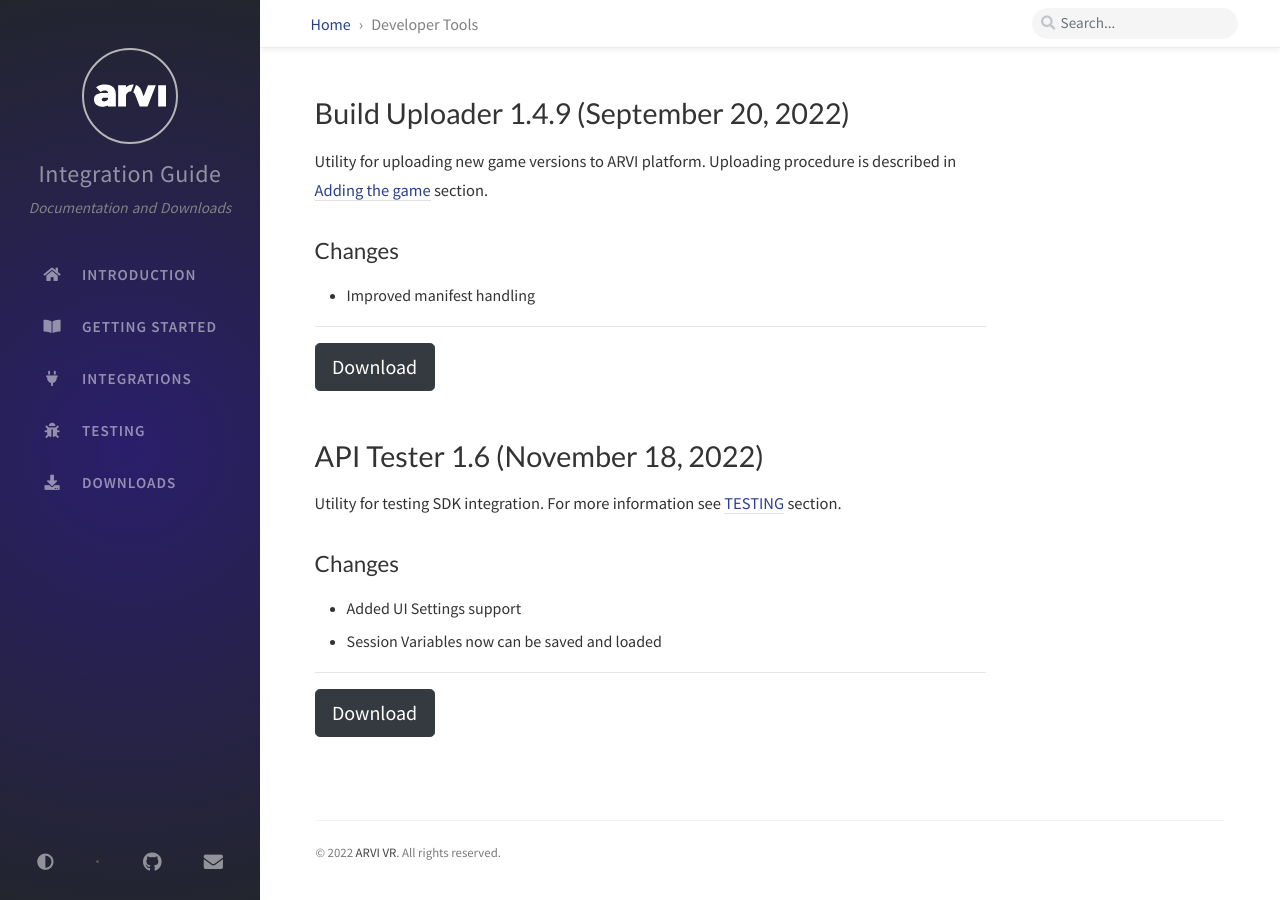
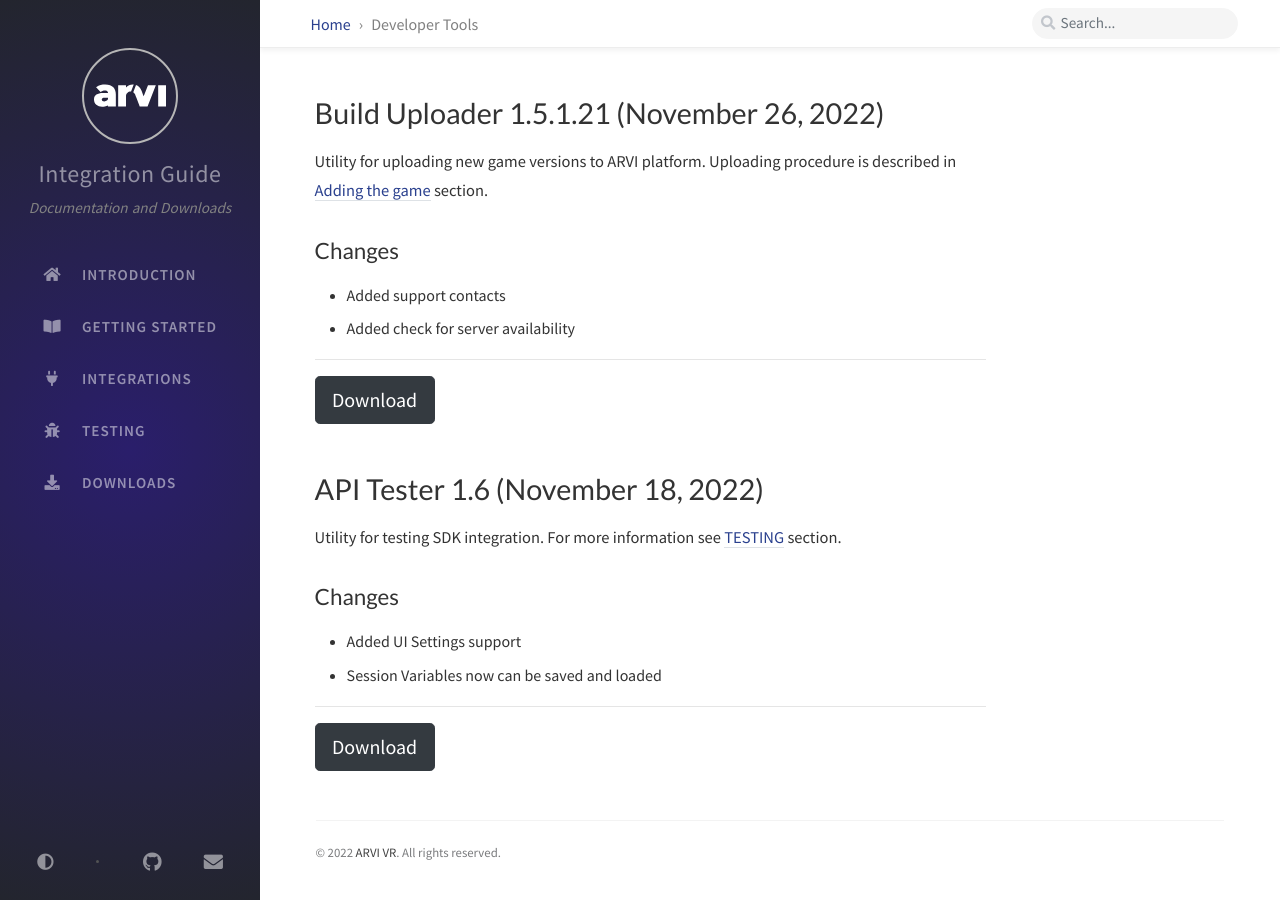
Before and after one commit to arvi-vr/integration-guide, a Jekyll site: the page built from _tabs/downloads-dev-tools.md, in a window 1280 px wide. Built offline with Jekyll 4.4.1, drawn with Linux system fonts in a browser that asks for light colours; comment, search, counter and statistics services are not loaded.

Commit message:
Build Uploader 1.5.1.21

```diff
--- a/_tabs/downloads-dev-tools.md
+++ b/_tabs/downloads-dev-tools.md
@@ -4,15 +4,16 @@
 menu: child
 ---
 
-# Build Uploader 1.4.9 (September 20, 2022)
+# Build Uploader 1.5.1.21 (November 26, 2022)
 
 Utility for uploading new game versions to ARVI platform. Uploading procedure is described in [Adding the game]({{ '/tabs/getting-started-adding-the-game/#creating-a-new-game-version-and-uploading-files' | relative_url }}) section.
 
 ## Changes
-- Improved manifest handling
+- Added support contacts
+- Added check for server availability
 
 <hr>
-<button onclick="window.open('https://storage-eu-east-2.arvilab.com/storage/applications/3/4b3e2797-34c6-45a7-84a7-11dc0e4f6bc4/versions/ff1e83fc-84f7-45a3-8f17-f0707dd10905/files/Build%20Uploader%20Setup.exe')" type="button" class="btn btn-dark btn-lg">Download</button>
+<button onclick="window.open('https://storage-us-east-1.arvilab.com/storage/applications/3/4b3e2797-34c6-45a7-84a7-11dc0e4f6bc4/versions/e025b8c4-eae3-44ba-b428-55ec7d3cbc39/files/Build%20Uploader%20Setup.exe')" type="button" class="btn btn-dark btn-lg">Download</button>
 
 # API Tester 1.6 (November 18, 2022)
 
```
